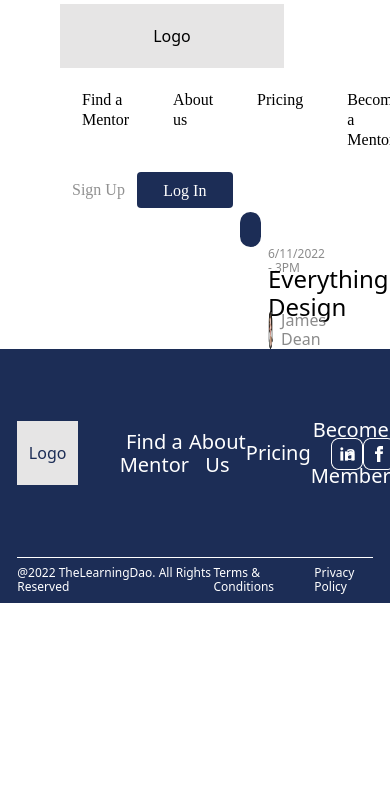
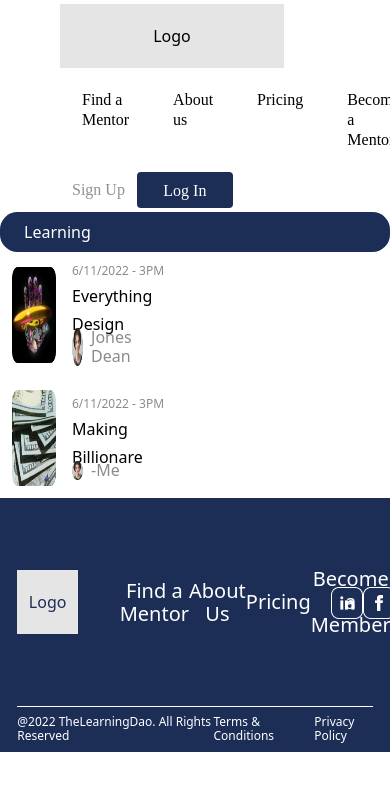
Before and after one commit to ETLOnline/MentorConnect, a Next.js app: page /signupPage/about in a window 390 px wide. Shown: the top 790 px of the page. Built offline with nearby package versions, Linux system fonts and the light colour scheme.

Commit message:
new changes make in repositery

```diff
--- a/components/homePage/card.js
+++ b/components/homePage/card.js
@@ -20,7 +20,7 @@ const Card = ({ mentors }) => {
                         <img
                           src={mentor.summry?.image}
                           alt="IMG"
-                          className="w-[21.11%] h-[100%]"
+                          className="w-[21.11%] h-[100%] rounded-[12px]"
                         />
                       </div>
 
--- a/components/nav/navbar.js
+++ b/components/nav/navbar.js
@@ -36,9 +36,9 @@ export default function NavBar() {
                 Sign Up
               </a>
             </div>
-            <button className=" h-[36px] w-24 bg-[#1C2D56] rounded  hover:bg-[#fff]">
+            <button className=" h-[36px] w-24 bg-[#1C2D56] rounded group  hover:bg-[#fff]">
               <a
-                className="text-[#fff] font-['Raleway'] hover:text-[#1C2D56]"
+                className="text-[#fff] font-['Raleway'] group-hover:text-[#1C2D56]"
                 href="/loginPage"
               >
                 Log In
--- a/components/tiles/coachingCard.js
+++ b/components/tiles/coachingCard.js
@@ -4,7 +4,7 @@ const CoachingCard = ()=>{
     return(
         <>
          <div className="w-[51.45%] h-auto rounded-[12px] flex group hover:bg-[#F4F4F4]">
-          <div className="flex w-[82.93%] gap-4 ml-[12px]">
+          <div className="flex w-[82.93%] gap-4 ml-[12px] my-[12px]">
           <div className="w-[31.8%] h-[96px]  my-auto ">
             <img src="/img/Image (21).png" className="w-full h-[96px]" />
           </div>
@@ -16,7 +16,7 @@ const CoachingCard = ()=>{
             <p className="text-[12px] leading-[14px] font-medium text-[#8B8B8B] group-hover:text-green-800">6/11/2022 - 3PM</p>
             </div>
             <div className=" h-[30px]">
-                <p className="text-[24px] leading-[28px] font-medium text-[#000000] group-hover:text-[#1C2D56]">Making Billionare</p>
+                <p className="xl:text-[24px] lg:text-[20px] md:text-[15px] leading-[28px] font-medium text-[#000000] group-hover:text-[#1C2D56]">Making Billionare</p>
             </div>
           </div>
 
--- a/components/tiles/intrestsTile.js
+++ b/components/tiles/intrestsTile.js
@@ -3,8 +3,9 @@ import React from "react";
 const IntrestsTile = ()=>{
 return(
     <>
-        <div className="w-[14.1%] h-auto bg-[#1C2D56] rounded-[17.5px] flex">
-        <p className="text-[16px] leading-[19px] font-medium text-white my-[8px] mx-[24px]">Learning</p>
+        <div className="xl:w-[14.1%] lg:w-[18%] md:w-[24%] sm:w-[40%] h-auto bg-[#1C2D56] rounded-[17.5px] flex">
+
+        <p className="  font-medium text-white my-[8px] mx-[24px] ">Learning</p>
 
         </div>
     </>
--- a/components/tiles/learningCard.js
+++ b/components/tiles/learningCard.js
@@ -3,8 +3,8 @@ import React from "react";
 const LearningCard = ()=>{
     return(
         <>
-          <div className="w-[51.45%] h-auto rounded-[12px] flex group hover:bg-[#F4F4F4]">
-          <div className="flex w-[82.93%] gap-4 ml-[12px]">
+         <div className="w-[51.45%] h-auto rounded-[12px] flex group hover:bg-[#F4F4F4]">
+          <div className="flex w-[82.93%] gap-4 ml-[12px] my-[12px]">
           <div className="w-[31.8%] h-[96px]  my-auto ">
             <img src="/img/Image (20).png" className="w-full h-[96px]" />
           </div>
@@ -16,14 +16,14 @@ const LearningCard = ()=>{
             <p className="text-[12px] leading-[14px] font-medium text-[#8B8B8B] group-hover:text-green-800">6/11/2022 - 3PM</p>
             </div>
             <div className=" h-[30px]">
-                <p className="text-[24px] leading-[28px] font-medium text-[#000000] group-hover:text-[#1C2D56]">Everything Design</p>
+                <p className="xl:text-[24px] lg:text-[20px] md:text-[15px] leading-[28px] font-medium text-[#000000] group-hover:text-[#1C2D56]">Everything Design</p>
             </div>
           </div>
 
-            <div className="w-[65%] h-auto flex gap-2">
+          <div className="w-[65%] h-auto flex gap-2">
             <img src="/img/Ellipse 15.png"  className="w-[16%]"/>
 
-            <p className="text-[16px] leading-[19px] font-medium text-[#8B8B8B] group-hover:text-[#1C2D56]">James Dean</p>
+            <p className="text-[16px] md:text-[11px] leading-[19px] font-medium text-[#8B8B8B] group-hover:text-[#1C2D56]">Jones Dean</p>
 
             </div>
 
--- a/pages/signupPage/about.js
+++ b/pages/signupPage/about.js
@@ -1,11 +1,13 @@
 import React from "react";
 import IntrestsTile from "../../components/tiles/intrestsTile";
 import LearningCard from "../../components/tiles/learningCard";
+import CoachingCard from "../../components/tiles/coachingCard";
 const About = () => {
   return (
-    <div className="ml-60">
+    <div className="">
       <IntrestsTile />
       <LearningCard />
+      <CoachingCard/>
     </div>
   );
 };
```
